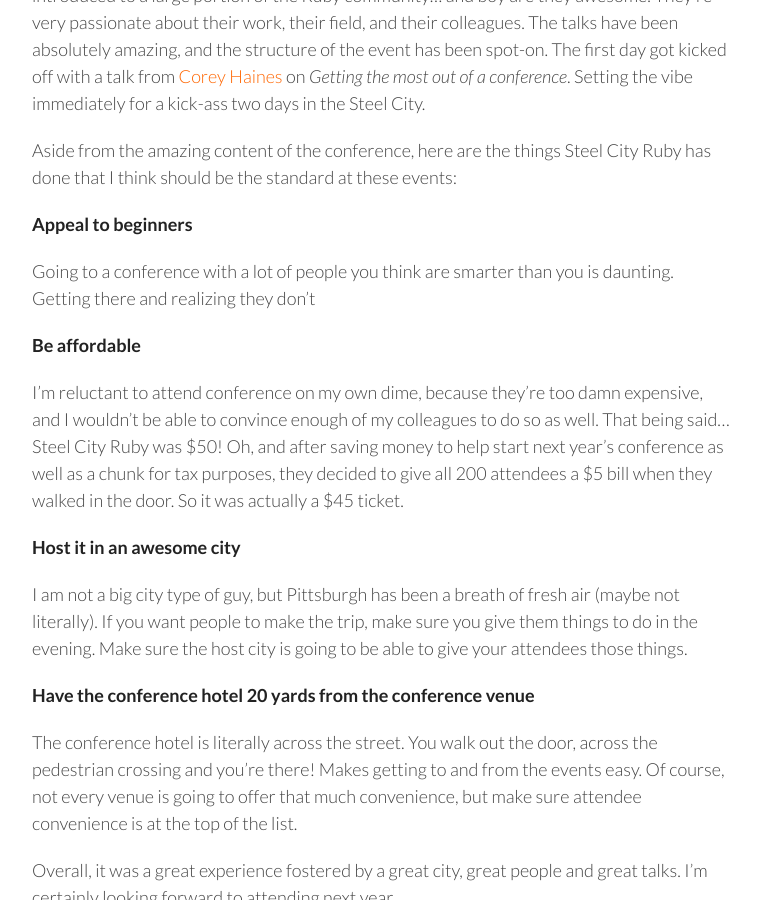
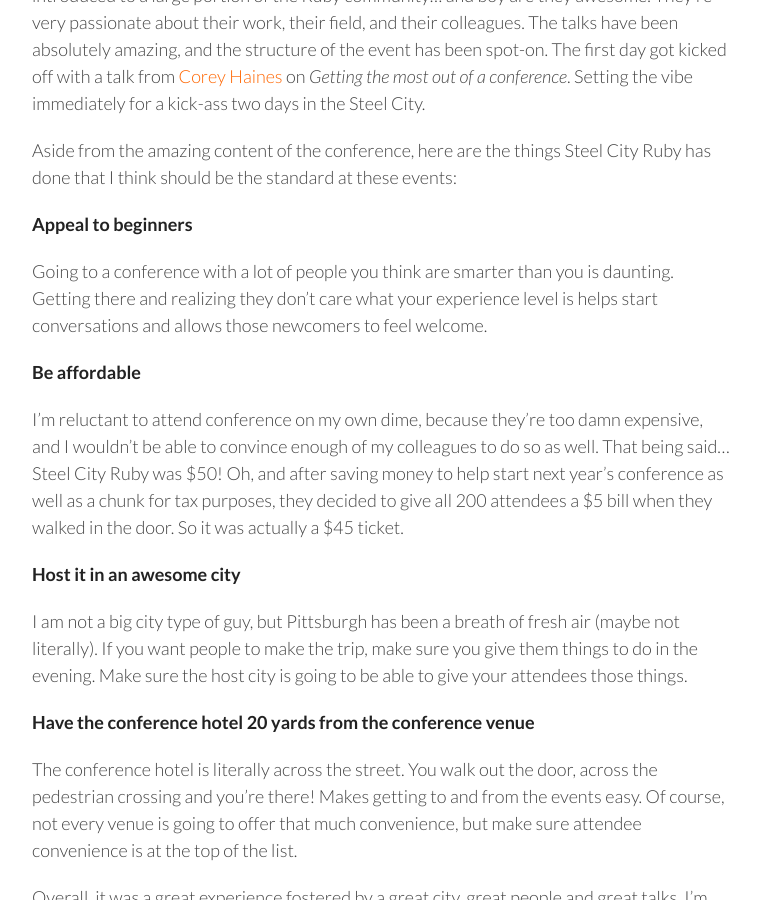
Before and after one commit to bwsewell/bwsewell.github.com, a Jekyll site: the page built from _posts/2012-08-04-steel_city_ruby_has_set_the_standard.md, in a window 1280 px wide and 900 px high, scrolled down 958 px. Shown: the whole window, without its empty margins (258-1015 px from the left). Built offline with Jekyll 4.4.1, drawn with Linux system fonts in a browser that asks for light colours; Markdown is read by kramdown in place of the engine named in the settings; comment, search, counter and statistics services are not loaded.

Commit message:
Fixed a sentence

```diff
--- a/_posts/2012-08-04-steel_city_ruby_has_set_the_standard.md
+++ b/_posts/2012-08-04-steel_city_ruby_has_set_the_standard.md
@@ -23,7 +23,7 @@
 
 **Appeal to beginners**
 
-Going to a conference with a lot of people you think are smarter than you is daunting.  Getting there and realizing they don't
+Going to a conference with a lot of people you think are smarter than you is daunting.  Getting there and realizing they don't care what your experience level is helps start conversations and allows those newcomers to feel welcome.
 
 **Be affordable**
 
```
